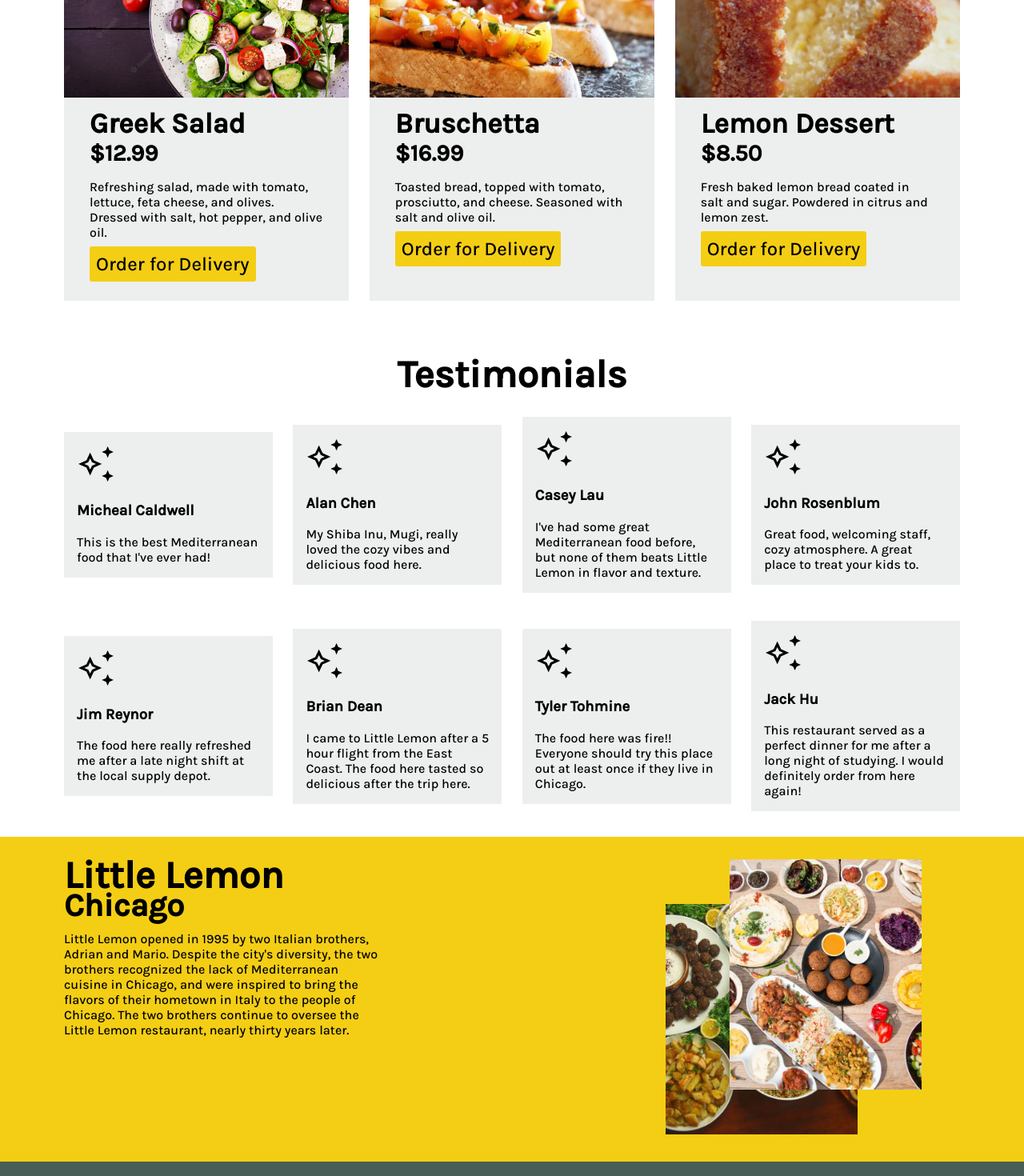
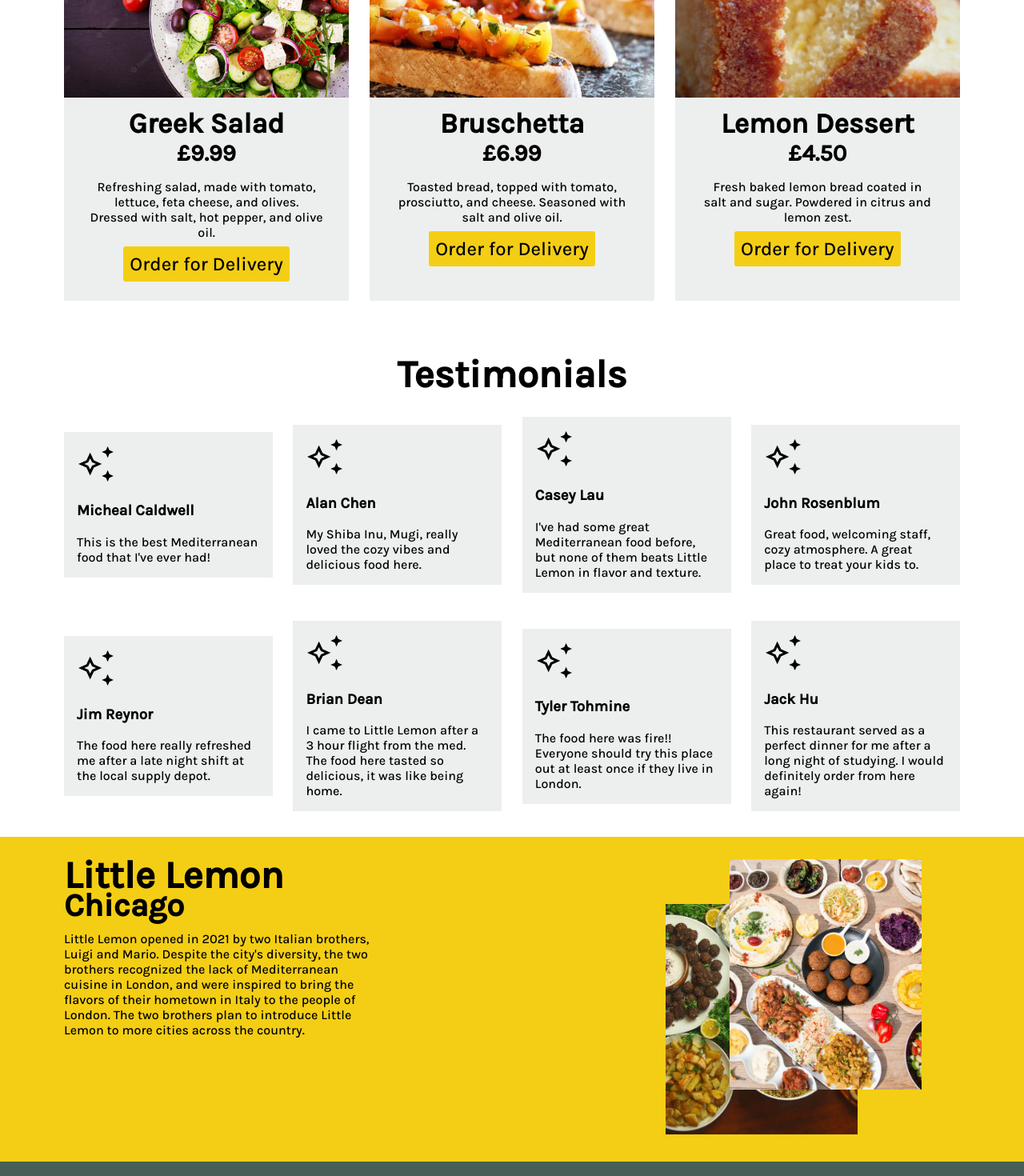
Before and after one commit to websitedsigns/Little-Lemon-Restaurant, a React (Create React App) app: page / in a window 1280 px wide. Shown: the part 660-2130 px from the top of the page at 80% size. Built offline with nearby package versions, Linux system fonts and the light colour scheme; a web font is replaced by a local one.

Commit message:
Spell Check on Text

```diff
--- a/src/App.css
+++ b/src/App.css
@@ -147,6 +147,7 @@
   animation-duration: 0.33s;
   animation-timing-function: ease-in-out;
   animation-name: slideDownFade;
+  text-align: center;
 }
 
 .specials-topbar {
@@ -158,12 +159,14 @@
   font-size: 2.5rem;
   margin-right: 1rem;
   margin-bottom: 1rem;
+  text-align: center;
 }
 
 .specials-cards {
   display: grid;
   grid-template-columns: repeat(3, 1fr);
   grid-gap: 2vw;
+  text-align: center;
 }
 
 .menu-card {
@@ -427,31 +430,38 @@
 @media screen and (max-width: 60rem) {
   .action-button {
     font-size: 1.2rem;
+    text-align: center;
   }
 
   .specials {
     margin: 0 -2rem 0 -2rem;
+    text-align: center;
   }
 
   .specials-topbar {
     flex-wrap: wrap;
     margin-left: 2rem;
+    text-align: center;
   }
 
   .specials-cards {
     display: none;
+    text-align: center;
   }
 
   .specials-carousel {
     display: block;
+    text-align: center;
   }
 
   .menu-card {
     padding-bottom: 2rem;
+    text-align: center;
   }
 
   .testimonials-topbar > h1 {
     margin: 2rem 0 1rem 0;
+    text-align: center;
   }
 
   .double-image {
--- a/src/components/sections/headingPages/About.js
+++ b/src/components/sections/headingPages/About.js
@@ -4,10 +4,10 @@
             <section className="hero-text">
                 <h1>Little Lemon</h1>
                 <h2>Chicago</h2>
-                <p className="about-subtext">Little Lemon opened in 1995 by two Italian brothers, Adrian and Mario.
-                Despite the city's diversity, the two brothers recognized the lack of Mediterranean cuisine in Chicago,
-                and were inspired to bring the flavors of their hometown in Italy to the people of Chicago. The two brothers
-                continue to oversee the Little Lemon restaurant, nearly thirty years later.</p>
+                <p className="about-subtext">Little Lemon opened in 2021 by two Italian brothers, Luigi and Mario.
+                Despite the city's diversity, the two brothers recognized the lack of Mediterranean cuisine in London,
+                and were inspired to bring the flavors of their hometown in Italy to the people of London. The two brothers
+                plan to introduce Little Lemon to more cities across the country.</p>
             </section>
 
             <section className="double-image">
--- a/src/components/sections/headingPages/Specials.js
+++ b/src/components/sections/headingPages/Specials.js
@@ -13,11 +13,11 @@
             </article>
 
             <section className="specials-cards">
-                <SpecialCard image={GreekSalad} name="Greek Salad" price="$12.99" description="Refreshing salad, made with tomato, lettuce, feta cheese, and olives.
+                <SpecialCard image={GreekSalad} name="Greek Salad" price="£9.99" description="Refreshing salad, made with tomato, lettuce, feta cheese, and olives.
                  Dressed with salt, hot pepper, and olive oil."/>
-                <SpecialCard image={Bruschetta}name="Bruschetta" price="$16.99" description="Toasted bread, topped with tomato, prosciutto, and cheese. Seasoned with
+                <SpecialCard image={Bruschetta}name="Bruschetta" price="£6.99" description="Toasted bread, topped with tomato, prosciutto, and cheese. Seasoned with
                  salt and olive oil."/>
-                <SpecialCard image={LemonDessert} name="Lemon Dessert" price="$8.50" description="Fresh baked lemon bread coated in salt and sugar. Powdered in citrus
+                <SpecialCard image={LemonDessert} name="Lemon Dessert" price="£4.50" description="Fresh baked lemon bread coated in salt and sugar. Powdered in citrus
                  and lemon zest."/>
             </section>
 
--- a/src/components/sections/headingPages/SpecialsCarousel.js
+++ b/src/components/sections/headingPages/SpecialsCarousel.js
@@ -8,9 +8,9 @@
 export default function CarouselPage() {
     return (
         <Carousel infiniteLoop={true} autoPlay={true} Interval={5000} showStatus={false}>
-            <SpecialCard image={GreekSalad} name="Greek Salad" price="$12.99" description="Feta Cheese, tomato, lettuce"/>
-            <SpecialCard image={Bruschetta}name="Bruschetta" price="$16.99" description="Bread, mango, green onions"/>
-            <SpecialCard image={LemonDessert} name="Lemon Dessert" price="$8.50" description="Lemon bread, vanilla Icing"/>
+            <SpecialCard image={GreekSalad} name="Greek Salad" price="£9.99" description="Feta Cheese, tomato, lettuce"/>
+            <SpecialCard image={Bruschetta}name="Bruschetta" price="£6.99" description="Bread, mango, green onions"/>
+            <SpecialCard image={LemonDessert} name="Lemon Dessert" price="£4.50" description="Lemon bread, vanilla Icing"/>
         </Carousel>
     )
 }
--- a/src/components/sections/headingPages/TestimonialCarousel.js
+++ b/src/components/sections/headingPages/TestimonialCarousel.js
@@ -13,10 +13,10 @@
                 treat your kids to."/>
             <TestimonialCard name="Jim Reynor" description="The food here really refreshed me after a late night shift
                 at the local supply depot."/>
-            <TestimonialCard name="Brian Dean" description="I came to Little Lemon after a 5 hour flight from the East Coast.
-                 The food here tasted so delicious after the trip here."/>
+            <TestimonialCard name="Brian Dean" description="I came to Little Lemon after a 3 hour flight from the med.
+                 The food here tasted so delicious was like being back at home."/>
             <TestimonialCard name="Tyler Tohmine" description="The food here was fire!! Everyone should try this place
-                 out at least once if they live in Chicago."/>
+                 out at least once if they live in London or are visiting."/>
             <TestimonialCard name="Jack Hu" description="This restaurant served as a perfect dinner for me after a
                 long night of studying. I would definitely order from here again!"/>
              </Carousel>
--- a/src/components/sections/headingPages/Testimonials.js
+++ b/src/components/sections/headingPages/Testimonials.js
@@ -18,10 +18,10 @@
                 treat your kids to."/>
                 <TestimonialCard name="Jim Reynor" description="The food here really refreshed me after a late night shift
                 at the local supply depot."/>
-                <TestimonialCard name="Brian Dean" description="I came to Little Lemon after a 5 hour flight from the East Coast.
-                 The food here tasted so delicious after the trip here."/>
+                <TestimonialCard name="Brian Dean" description="I came to Little Lemon after a 3 hour flight from the med.
+                 The food here tasted so delicious, it was like being home."/>
                 <TestimonialCard name="Tyler Tohmine" description="The food here was fire!! Everyone should try this place
-                 out at least once if they live in Chicago."/>
+                 out at least once if they live in London."/>
                 <TestimonialCard name="Jack Hu" description="This restaurant served as a perfect dinner for me after a
                 long night of studying. I would definitely order from here again!"/>
             </section>
```
